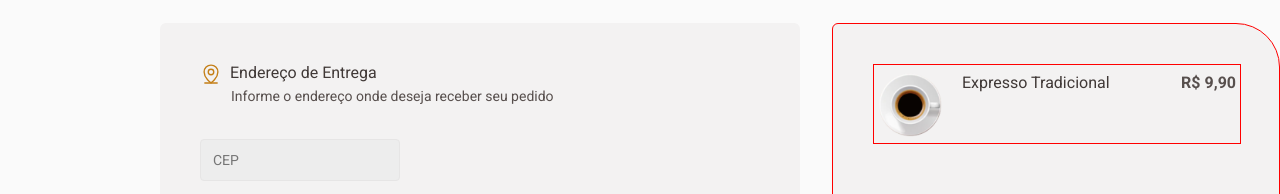
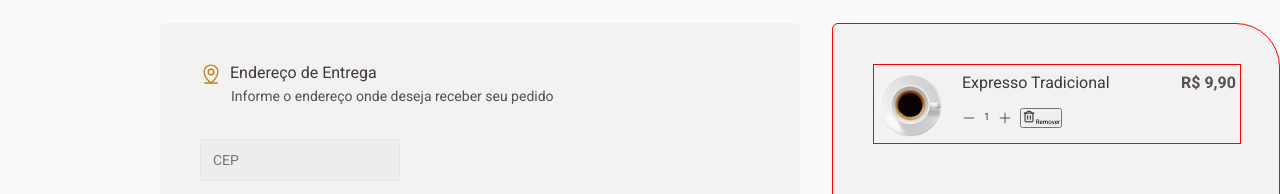
Before and after one commit to leticea/coffee-delivery, a React (Vite) app: page /cart in a window 1280 px wide. Shown: the part 164-358 px from the top of the page. Built offline with nearby package versions, Linux system fonts and the light colour scheme.

Commit message:
feat(Cart): SelectedCoffeeCard  styles

```diff
--- a/src/pages/Cart/index.tsx
+++ b/src/pages/Cart/index.tsx
@@ -20,7 +20,6 @@ import {
 } from "phosphor-react";
 
 import traditional from "../../assets/traditional.svg";
-
 
 export function Cart() {
   return (
@@ -83,12 +82,11 @@ export function Cart() {
 
       <OrderCard>
         <SelectedCoffeeCard>
+          <div>
+            <img src={traditional} alt="" />
+            <div>
+              Expresso Tradicional
               <span>
-            <img src={traditional} alt="" />
-            Expresso Tradicional
-          </span>
-          <p>R$ 9,90</p>
-          {/* <div>
                 <Minus size={14} />
                 1
                 <Plus size={14} />
@@ -96,7 +94,10 @@ export function Cart() {
                   <Trash size={14} />
                   Remover
                 </button>
-          </div> */}
+              </span>
+            </div>
+          </div>
+          <p>R$ 9,90</p>
         </SelectedCoffeeCard>
       </OrderCard>
     </>
--- a/src/pages/Cart/styles.ts
+++ b/src/pages/Cart/styles.ts
@@ -171,6 +171,8 @@ export const PaymentMethods = styled.section`
     line-height: 160%;
     border-radius: 6px;
     cursor: pointer;
+
+    //border: 1px solid red;
   }
 
   .credit {
@@ -211,45 +213,72 @@ export const OrderCard = styled.div`
   left: 83.2rem;
   top: 18.7rem;
 
+  border-radius: 6px 44px;
   background: ${(props) => props.theme["gray-200"]};
-  border-radius: 6px 44px;
 
   border: 1px solid red;
 `;
 
 export const SelectedCoffeeCard = styled.section`
   display: flex;
-  flex-direction: row;
-  justify-content: space-between;
   align-items: flex-start;
   padding: 0.8rem 0.4rem;
-  gap: 59px;
+  gap: 48px;
 
   width: 36.8rem;
   height: 8rem;
 
   border: 1px solid red;
 
-  span {
+  div {
     display: flex;
+
     font-size: 1.6rem;
     line-height: 130%;
     color: ${(props) => props.theme["gray-800"]};
     user-select: none;
+
+    width: 255px;
+    height: 64px;
+
+    //border: 1px solid blue;
+
+    div {
+      gap: 0.8rem;
+      flex-direction: column;
+    }
   }
 
   p {
+    min-width: 6rem;
+    height: 2.1rem;
+
     font-weight: 700;
     font-size: 1.6rem;
     line-height: 130%;
+
+    display: flex;
+    align-items: center;
+    text-align: right;
+
     color: ${(props) => props.theme["gray-700"]};
+    //border: 1px solid red;
   }
 
   img {
-    margin: auto 2rem auto auto;
+    margin: auto 2rem auto 0;
     width: 6.4rem;
     height: 6.4rem;
   }
 
+  span {
+    display: flex;
+    align-items: center;
+    gap: 8px;
 
+    width: 17.1rem;
+    height: 3.2rem;
+
+    //border: 1px solid violet;
+  }
 `;
```
Lines whose indentation alone changed are shown as unchanged.
